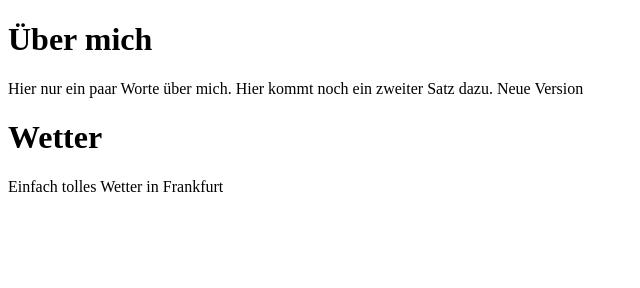
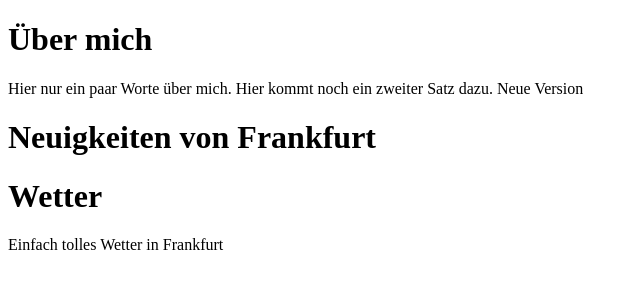
Before and after one commit to skquievreux/azurepipelinetest, a plain HTML site: page index.html in a window 1280 px wide. Shown: the whole page, without its empty margins (0-640 px from the left). Drawn offline with Linux system fonts and the light colour scheme.

Commit message:
frankfurt

```diff
--- a/index.html
+++ b/index.html
@@ -12,6 +12,8 @@
     Hier nur ein paar Worte über mich. Hier kommt noch ein zweiter Satz dazu.
     Neue Version
 
+    <h1>Neuigkeiten von Frankfurt</h1>
+
     <h1>Wetter </h1>
     Einfach tolles Wetter in Frankfurt
 </body>
```
